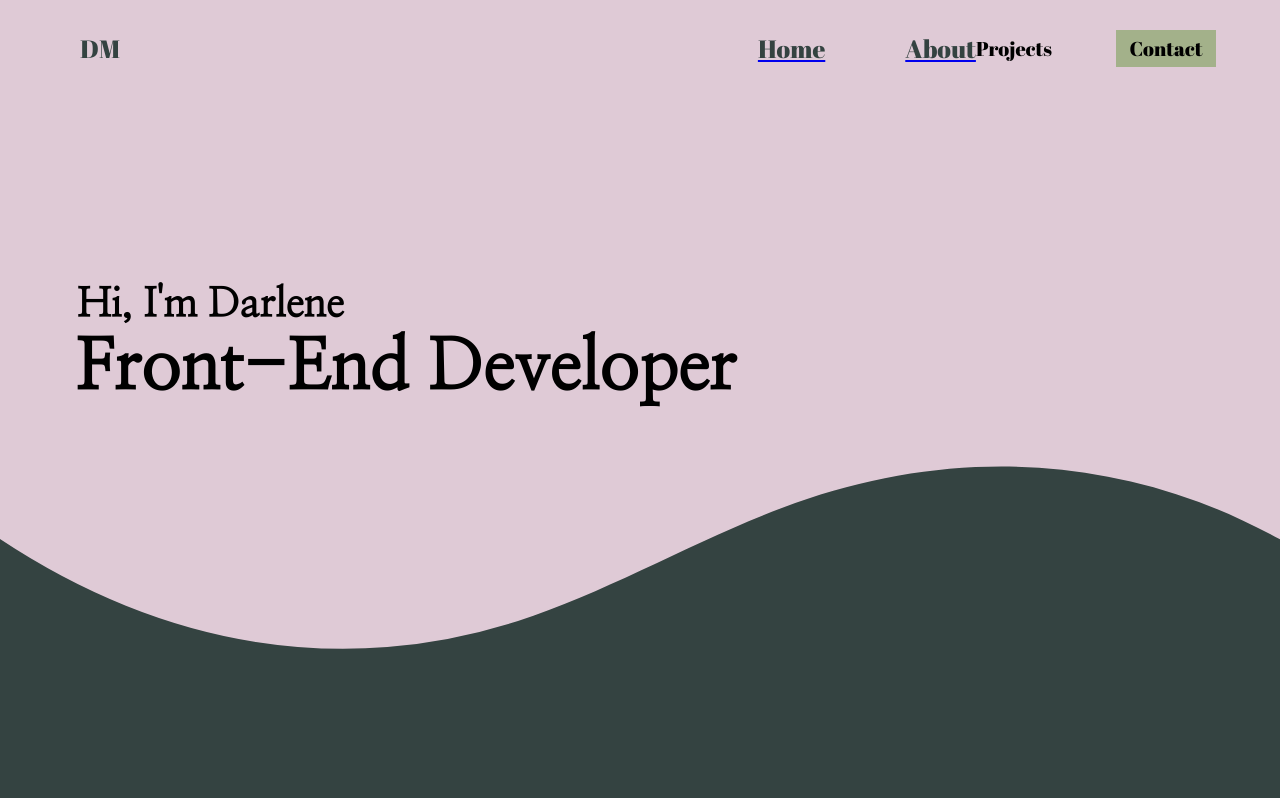
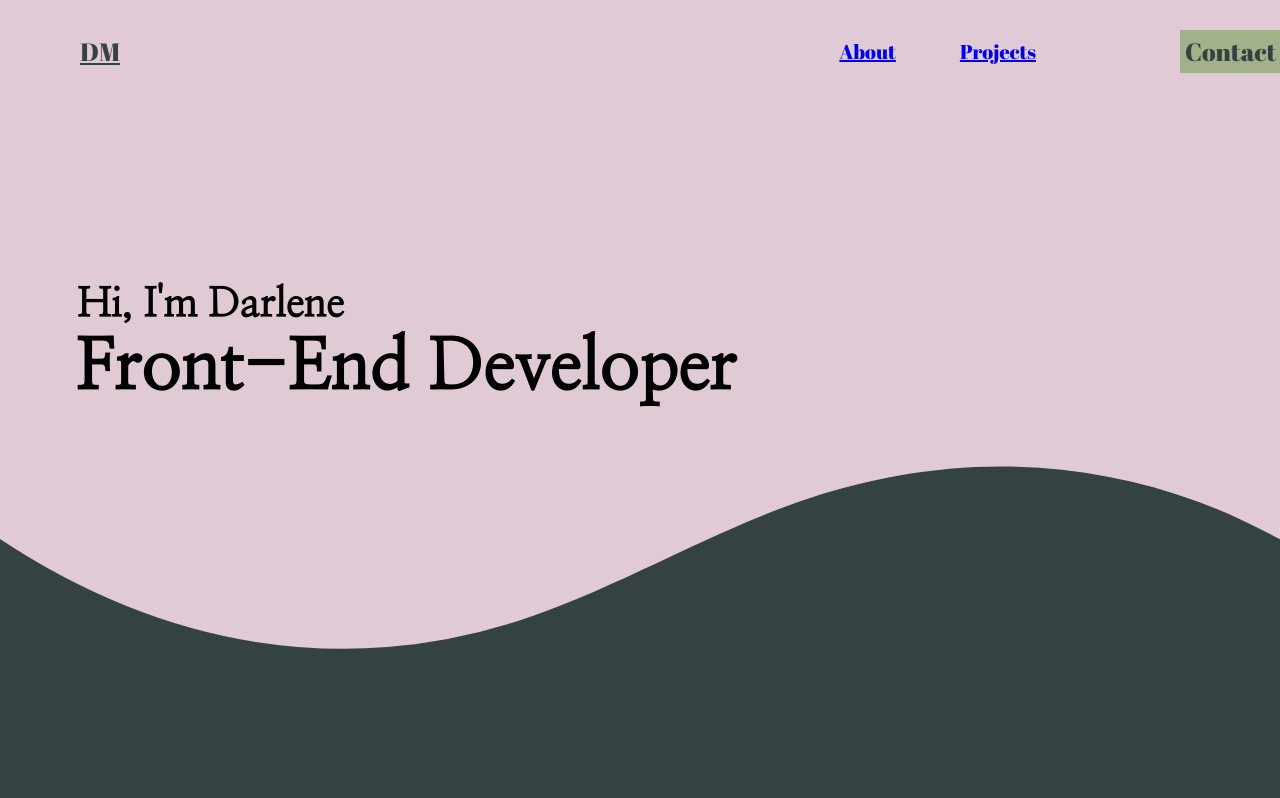
Before and after one commit to darlacodes19/My-Portfolio, a React (Create React App) app in the folder darlas-portfolio/: page / in a window 1280 px wide. Shown: the top 798 px of the page. Built offline with nearby package versions, Linux system fonts and the light colour scheme.

Commit message:
Add class name to Link elements to fix styling

```diff
--- a/darlas-portfolio/src/components/Header.jsx
+++ b/darlas-portfolio/src/components/Header.jsx
@@ -6,21 +6,27 @@ const Header = () => {
     return (
         <nav className="nav-container">
 
-
-            <li className="nav-item"> DM </li>
-            <Link to={"/"}>
+            <Link to="#home" smooth className="nav-item">
+            <li > DM </li>
+            </Link>
+            {/* <Link to="#home" smooth>
             <li className="nav-item">
             Home
             </li>
 
+            </Link> */}
+
+            <Link to="#about" smooth className="nav-item">
+            <li>
+               About  </li>
             </Link>
 
-            <Link to={".about-section"}>
-            <li className="nav-item">
-               About  </li>
+            <Link to="#project-section" smooth className="nav-item">
+            <li > Projects</li>
             </Link>
-            <li className="nav-item"> Projects</li>
+            <Link to="#contact-section" smooth>
             <button className="nav-item call-to-action"> Contact </button>
+            </Link>
 
 
         </nav>
```
